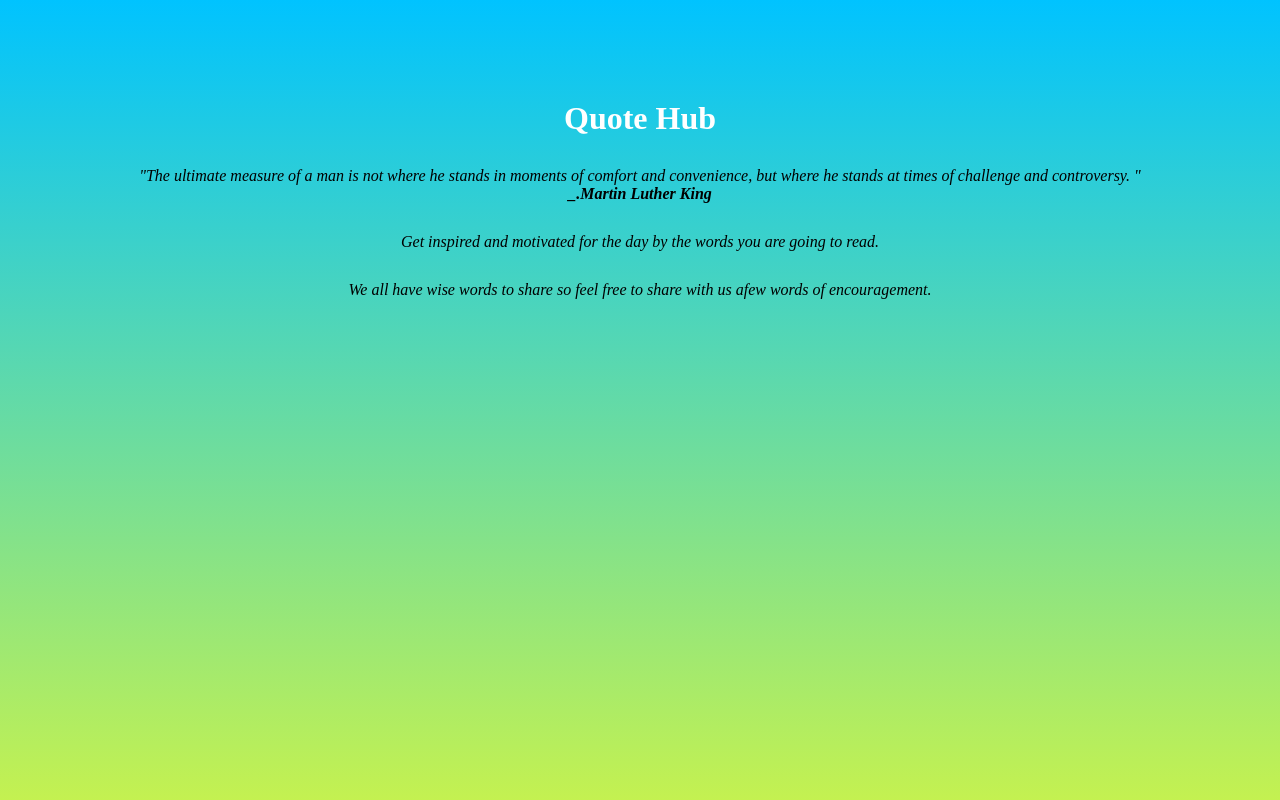
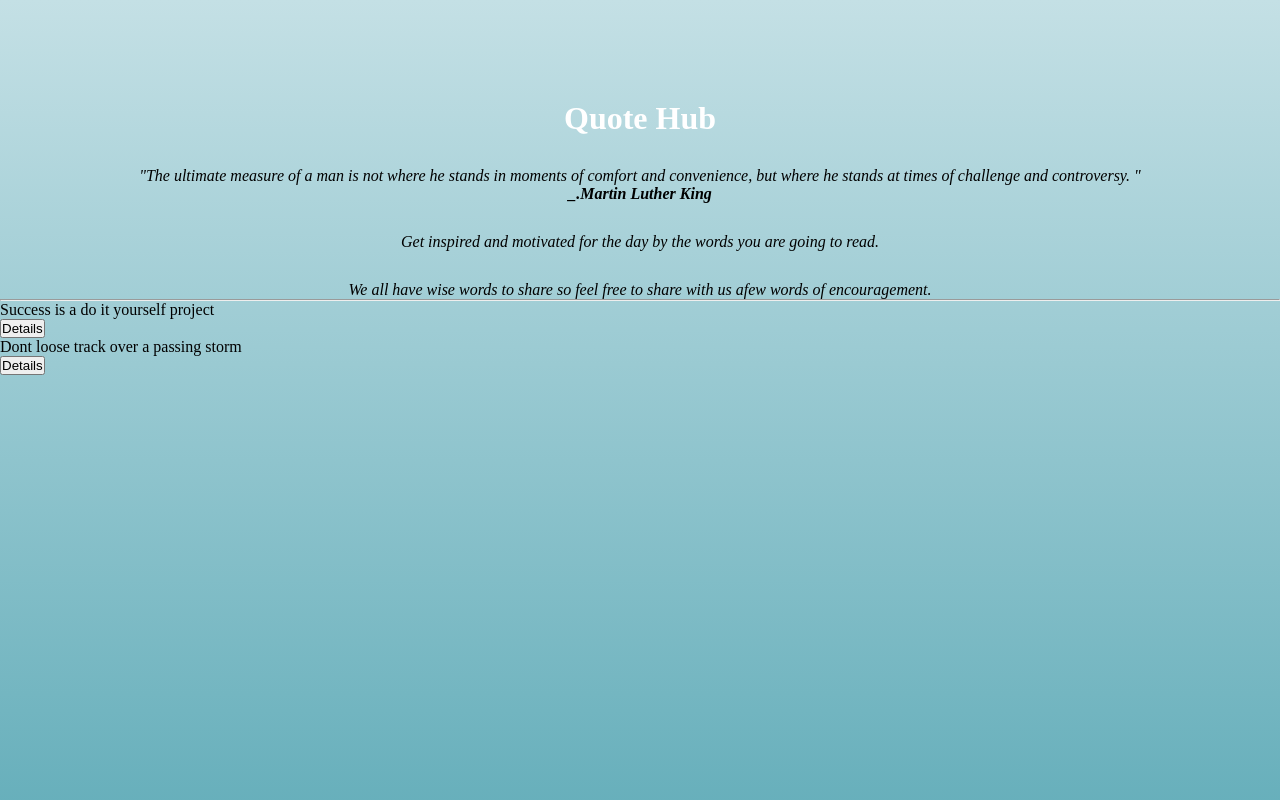
Before and after one commit to kilonzijnr/quote-app, an Angular app: page / in a window 1280 px wide. Shown: the top 800 px of the page. Built offline with nearby package versions, Linux system fonts and the light colour scheme.

Commit message:
added quote display on homepage

```diff
--- a/src/app/app.module.ts
+++ b/src/app/app.module.ts
@@ -4,11 +4,13 @@ import { BrowserModule } from '@angular/platform-browser';
 import { AppRoutingModule } from './app-routing.module';
 import { AppComponent } from './app.component';
 import { HomepageComponent } from './homepage/homepage.component';
+import { QuotedetailComponent } from './quotedetail/quotedetail.component';
 
 @NgModule({
   declarations: [
     AppComponent,
-    HomepageComponent
+    HomepageComponent,
+    QuotedetailComponent
   ],
   imports: [
     BrowserModule,
--- a/src/app/homepage/homepage.component.css
+++ b/src/app/homepage/homepage.component.css
@@ -1,5 +1,16 @@
-div {
-  background: linear-gradient(to bottom, #00c3ff,#ffff1c);
+body {
+  background: #4ca1af; /* fallback for old browsers */
+  background: -webkit-linear-gradient(
+    to bottom,
+    #c4e0e5,
+    #4ca1af
+  ); /* Chrome 10-25, Safari 5.1-6 */
+  background: linear-gradient(
+    to bottom,
+    #c4e0e5,
+    #4ca1af
+  ); /* W3C, IE 10+/ Edge, Firefox 16+, Chrome 26+, Opera 12+, Safari 7+ */
+
   background-size: contain;
   width: 100%;
   height: 130vh;
--- a/src/app/homepage/homepage.component.html
+++ b/src/app/homepage/homepage.component.html
@@ -1,4 +1,5 @@
-<div>
+<body>
+  <body>
   <h1>Quote Hub</h1>
   <p>
     "The ultimate measure of a man is not where he stands in moments of comfort
@@ -14,10 +15,17 @@
     We all have wise words to share so feel free to share with us afew words of
     encouragement.
   </p>
+  <hr>
   <ul>
-    <li *ngFor='let quotes of quotes ; let i =index'>
+    <div *ngFor='let Quote of quotes;let i = index'>
+      <ul>
+      <li>{{Quote.name}} </li>
+      <button (click)= 'toggleDetails(i)'class="btn btn-primary">Details</button>
+      <div *ngIf ='Quote.showDetails'>
+        <app-quotedetail [quote]='Quote'></app-quotedetail>
+      </div>
 
-
-    </li>
-  </ul>
+</ul>
 </div>
+</ul>
+</body>
--- a/src/app/homepage/homepage.component.ts
+++ b/src/app/homepage/homepage.component.ts
@@ -10,7 +10,11 @@ export class HomepageComponent implements OnInit {
   quotes:Quote[] = [
   new Quote(1, 'Success is a do it yourself project', 'Derick Monu', 'Victor Kilonzi', new Date(2021,2,17) ,0 ,0),
   new Quote(2, 'Dont loose track over a passing storm', 'Alex Karumbi', 'James Ngangi', new Date(2020,3,1) ,0 ,0),
-  ]
+  ];
+  toggleDetails(index:any){
+    this.quotes[index].showDetails = !this.quotes[index].showDetails;
+  };
+
   constructor() { }
 
   ngOnInit(): void {
--- /dev/null
+++ b/src/app/quotedetail/quotedetail.component.html
@@ -0,0 +1 @@
+<p>Quotes.Author</p>
--- /dev/null
+++ b/src/app/quotedetail/quotedetail.component.ts
@@ -0,0 +1,17 @@
+import { Component, Input, OnInit } from '@angular/core';
+import{Quote} from '../quote'
+@Component({
+  selector: 'app-quotedetail',
+  templateUrl: './quotedetail.component.html',
+  styleUrls: ['./quotedetail.component.css']
+})
+export class QuotedetailComponent implements OnInit {
+  @Input()
+  quote!: Quote;
+
+  constructor() { }
+
+  ngOnInit(): void {
+  }
+
+}
```
Also changed, not shown: src/app/quotedetail/quotedetail.component.css (added), 1 other file (tests, documents, lock files or other folders).
